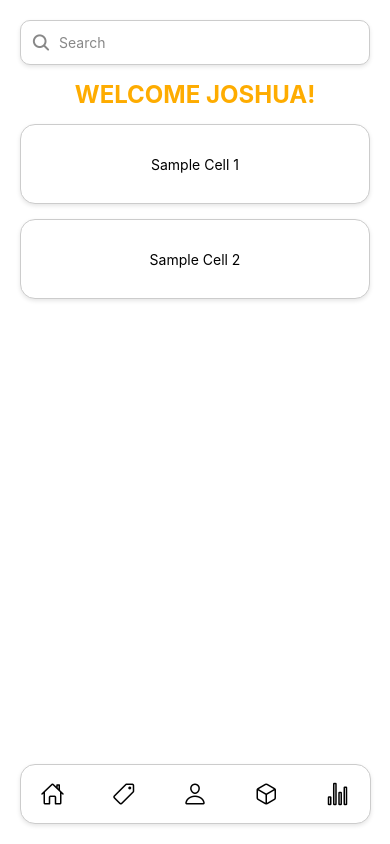
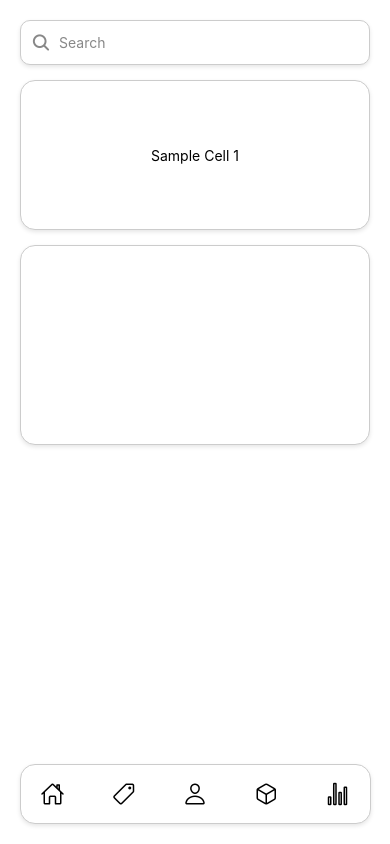
Before and after one commit to jamardines-dev/panindamobile-v2, a React Native app: screen /Home in a window 390 px wide. Built offline with nearby package versions, Linux system fonts and the light colour scheme.

Commit message:
later mag add ko productcard

```diff
--- a/App.js
+++ b/App.js
@@ -13,8 +13,7 @@ export default function App() {
     <NavigationContainer>
       <Stack.Navigator screenOptions={{ headerShown: false }}>
         <Stack.Screen name='Home' component={Homepage}/>
-        <Stack.Screen name='Login' component={LoginPage}></Stack.Screen>
-        <Stack.Screen name='Signup' component={SignupPage}></Stack.Screen>
+
       </Stack.Navigator>
     </NavigationContainer>
   );
--- a/src/components/Navbar.js
+++ b/src/components/Navbar.js
@@ -1,6 +1,6 @@
     import { Ionicons } from '@expo/vector-icons';
     import React from 'react';
-    import { SafeAreaView, View, Text, StyleSheet, TouchableOpacity } from 'react-native';
+    import { SafeAreaView, View, StyleSheet, TouchableOpacity } from 'react-native';
 
     export default function Navbar() {
     return (
@@ -28,9 +28,9 @@
 
     const styles = StyleSheet.create({
     safeArea: {
-        backgroundColor: 'transparent', // makes background around the rectangle clear
+        backgroundColor: 'transparent',
         paddingBottom: 20,
-        alignItems: 'center', // centers the rectangle horizontally
+        alignItems: 'center',
     },
     container: {
         flexDirection: 'row',
--- a/src/screen/Homepage.js
+++ b/src/screen/Homepage.js
@@ -1,7 +1,8 @@
 import React from 'react';
-import { View, Text, StyleSheet, SafeAreaView } from 'react-native';
+import { View, Text, StyleSheet, SafeAreaView, ScrollView} from 'react-native';
 import Navbar from '../components/navbar';
 import SearchBar from '../components/searchBar';
+
 
 export default function Homepage() {
   return (
@@ -10,13 +11,13 @@ export default function Homepage() {
 
       <View style={styles.content}>
         <SearchBar/>
-        <Text style={styles.welcomeText}>WELCOME JOSHUA!</Text>
-
         <View style={styles.cell}>
           <Text>Sample Cell 1</Text>
         </View>
-        <View style={styles.cell}>
-          <Text>Sample Cell 2</Text>
+        <View style={styles.productView}>
+          <ScrollView>
+
+          </ScrollView>
         </View>
       </View>
 
@@ -38,15 +39,28 @@ const styles = StyleSheet.create({
     justifyContent: 'center',
     alignItems: 'center',
   },
-  welcomeText: {
-    fontSize: 24,
-    fontWeight: 'bold',
-    color: '#FEAC00',
-    marginBottom: 15,
-  },
+
   cell: {
     width: '100%',
-    height: 80,
+    height: 150,
+    borderWidth: 1,
+    borderRadius: 15,
+    justifyContent: 'center',
+    alignItems: 'center',
+    marginBottom: 15,
+    backgroundColor: '#fff',
+    borderColor: '#ccc',
+    shadowColor: '#000',   //shadow
+    shadowOffset: { width: 0, height: 2 },
+    shadowOpacity: 0.1,
+    shadowRadius: 4,
+    elevation: 3,
+    flexDirection: 'row',
+  },
+
+  productView: {
+    width: '100%',
+    height: 200,
     borderWidth: 1,
     borderRadius: 15,
     justifyContent: 'center',
@@ -60,4 +74,6 @@ const styles = StyleSheet.create({
     shadowRadius: 4,
     elevation: 3,
   },
+
+
 });
```
Also changed, not shown: src/components/searchBar.js (+7 -0 lines), src/components/ui/productCard.js (added, +10 -0 lines), src/screen/InventoryPage.js (added), src/screen/Profilepage.js (added), src/screen/Salespage.js (added), src/screen/Statisticpage.js (added).
